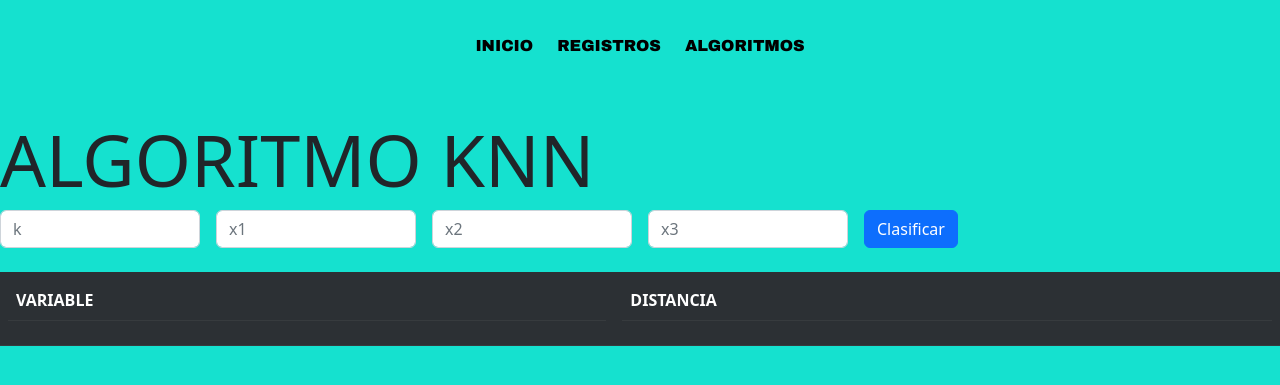
After one commit to JorheayUAEM/Examen-parcial, a Django app: page /KNN/ in a window 1280 px wide. The commit adds this page. Shown: the top 385 px of the page. Run offline with Django 4.2, Linux system fonts and the light colour scheme; lists and menus that the app fills with data are empty.

Commit message:
SEGUNDO PARCIAL

```diff
--- /dev/null
+++ b/blog/static/css/blog.css
@@ -0,0 +1,55 @@
+* {
+	margin:0px;
+	padding:0px;
+}
+
+#header {
+	margin:auto;
+	width:500px;
+	font-family:Arial, Helvetica, sans-serif;
+}
+
+
+ul, ol {
+	list-style:none;
+	justify-content: center;
+}
+
+.nav > li {
+	float:left;
+	justify-content: center;
+}
+
+.nav li a {
+	background-color:#15E1CF;
+	color:rgb(0, 0, 0);
+	text-decoration:none;
+	padding:10px 12px;
+	display:block;
+	font-family: "Arial Black";
+}
+
+.nav li a:hover {
+	background-color:#48C9B0;
+	font-family: "Arial Black";
+}
+
+.nav li ul {
+	justify-content: center;
+	display:none;
+	position:absolute;
+	min-width:140px;
+}
+
+.nav li:hover > ul {
+	display:block;
+}
+
+.nav li ul li {
+	position:relative;
+}
+
+.nav li ul li ul {
+	right:-140px;
+	top:0px;
+}
--- /dev/null
+++ b/blog/templates/blog/algoritmoKNN.html
@@ -0,0 +1,65 @@
+{% extends 'blog/index.html' %}
+
+{% block content %}
+<h1 class="display-2">ALGORITMO KNN</h1>
+
+    <form class="row gx-3 gy-2 align-items-center"  action="/KNN/" method="post">
+        {% csrf_token %}
+        <div class="col-sm-2">
+          <label class="visually-hidden" for="specificSizeInputName">Name</label>
+          <input type="text" class="form-control" name="k" id="specificSizeInputX" placeholder="k">
+        </div>
+        <div class="col-sm-2">
+          <label class="visually-hidden" for="specificSizeInputName">Name</label>
+          <input type="text" class="form-control" name="x1" id="specificSizeInputX" placeholder="x1">
+        </div>
+        <div class="col-sm-2">
+            <label class="visually-hidden" for="specificSizeInputName">Name</label>
+            <input type="text" class="form-control" name="x2" id="specificSizeInputY" placeholder="x2">
+          </div>
+        <div class="col-sm-2">
+            <label class="visually-hidden" for="specificSizeInputName">Name</label>
+            <input type="text" class="form-control" name="x3" id="specificSizeInputZ" placeholder="x3">
+        </div>
+        <div class="col-auto">
+          <button type="submit" class="btn btn-primary">Clasificar</button>
+        </div>
+    </form>
+    <br>
+    <table width="100%" border="0" cellpadding="8" cellspacing="0" class="table table-striped table-dark">
+      <tr>
+          <td>
+              <div align="center">
+                  <table width="80%" border="0" class="table table-striped table-dark">
+                      <tr>
+                          <th>VARIABLE</th>
+                      </tr>
+
+                      {% for i in letra %}
+                      <tr>
+
+                          <td>{{i}}</td>
+
+                      </tr>
+                      {% endfor %}
+                  </table>
+              </div>
+          </td>
+          <td>
+              <div align="center">
+                  <table class="table table-striped table-dark">
+                      <tr>
+                          <th>DISTANCIA</th>
+                      </tr>
+
+                      {% for val in number %}
+                      <tr>
+                          <td>{{val}}</td>
+                      </tr>
+                      {% endfor %}
+                  </table>
+              </div>
+          </td>
+      </tr>
+  </table>
+{% endblock %}
--- a/blog/templates/blog/index.html
+++ b/blog/templates/blog/index.html
@@ -1,4 +1,4 @@
-
+{% load static %}
 <!DOCTYPE html>
 <html>
     <head>
@@ -7,54 +7,32 @@
         <meta name="description" content="">
         <!-- CSS only -->
         <link href="https://cdn.jsdelivr.net/npm/bootstrap@5.2.1/dist/css/bootstrap.min.css" rel="stylesheet" integrity="sha384-iYQeCzEYFbKjA/T2uDLTpkwGzCiq6soy8tYaI1GyVh/UjpbCx/TYkiZhlZB6+fzT" crossorigin="anonymous">
+        <link rel="stylesheet" href="{% static 'css/blog.css' %}">
     </head>
 
     <body style="background-color:#15E1CF;">
+            <br>
+			<nav class="hijo">
+				<ul class="nav">
+					<li><a href="{% url 'inicio' %}">INICIO</a></li>
+					<li><a href="{% url 'registros' %}">REGISTROS</a></li>
+					<li><a href="">ALGORITMOS</a>
+						<ul>
+							<li><a href="{% url 'algoritmo_knn' %}">KNN</a></li>
+							<li><a href="{% url 'algoritmo_cbi' %}">CBI</a></li>
+							<li><a href="{% url 'algoritmo_regLog' %}">REGRESION LOGISTICA</a></li>
+						</ul>
+					</li>
+				</ul>
+			</nav>
 
-        <div align="center"><h1 class="display-3">REGISTROS</h1></div>
+        <br><br>
+        <div >
 
-        <table width="100%" border="0" cellpadding="8" cellspacing="0" class="table table-striped table-dark">
-            <tr>
-                <td>
-                    <div align="center">
-                        <table width="80%" border="0" class="table table-striped table-dark">
-                            <tr>
-                                <th>COLUMNA 1</th>
-                                <th>COLUMNA 2</th>
-                                <th>COLUMNA 3</th>
-                                <th>COLUMNA 4</th>
-                            </tr>
+            {% block content %}
+            {% endblock %}
 
-                            {% for valor in valores %}
-                            <tr>
-
-                                <td>{{valor.val1}}</td>
-                                <td>{{valor.val2}}</td>
-                                <td>{{valor.val3}}</td>
-                                <td>{{valor.val4}}</td>
-
-                            </tr>
-                            {% endfor %}
-                        </table>
-                    </div>
-                </td>
-                <td>
-                    <div align="center">
-                        <table class="table table-striped table-dark">
-                            <tr>
-                                <th>SUMA</th>
-                            </tr>
-
-                            {% for val in sumas %}
-                            <tr>
-                                <td>{{val}}</td>
-                            </tr>
-                            {% endfor %}
-                        </table>
-                    </div>
-                </td>
-            </tr>
-        </table>
+        </div>
 
     </body>
 </html>
--- a/blog/urls.py
+++ b/blog/urls.py
@@ -3,5 +3,10 @@ from . import views
 
 
 urlpatterns = [
-    re_path(r'^$', views.datos_list, name='index'),
+    re_path(r'^$', views.inicio, name='inicio'),
+    re_path(r'^registros/', views.datos_list, name='registros'),
+    re_path(r'^KNN/', views.buscar, name='algoritmo_knn'),
+    re_path(r'^CBI/', views.alg_cbi, name='algoritmo_cbi'),
+    re_path(r'^REGRESION/', views.regresionLog, name = 'algoritmo_regLog'),
+    re_path(r'^RESULTRL/', views.interpretar, name = 'result_regLog'),
 ]
--- a/blog/views.py
+++ b/blog/views.py
@@ -1,5 +1,9 @@
 from django.shortcuts import render
 from .models import genNum
+from django.http import HttpResponse
+import math
+from numpy import mean, var
+import numpy as np
 
 # Create your views here.
 def datos_list(request):
@@ -11,4 +15,188 @@ def datos_list(request):
         suma = post.val1 + post.val3 + post.val4
         sumas.append(suma)
     dic["sumas"] = sumas
-    return render(request, 'blog/index.html', dic)
+    return render(request, 'blog/registros.html', dic)
+
+
+def inicio(request):
+    return render(request, 'blog/inicio.html')
+
+
+# ALGORITMO KNN
+def algKNN_list(request):
+    return render(request, 'blog/algoritmoKNN.html')
+
+def buscar(request):
+    if request.method == 'GET':
+        return render(request, 'blog/algoritmoKNN.html', {})
+    else:
+
+        k = int(request.POST["k"])
+        x1 = int(request.POST["x1"])
+        x2 = int(request.POST["x2"])
+        x3 = int(request.POST["x3"])
+        db = genNum.objects.all()
+        distancia = []
+        for i in range(len(db)):
+            val = math.sqrt(((x1-db[i].val1)**2)+((x2-db[i].val3)**2)+((x3-db[i].val4)**2))
+            distancia.append((db[i].val2, val))
+        #cont = { 'dist': distancia}
+        dic = {}
+        letter = []
+        num = []
+        for i in distancia:
+            a, b = i
+            num.append(b)
+            letter.append(a)
+
+        dic["letra"] = letter
+        dic["number"] = num
+
+        listK= distancia[:k]
+        knn ={}
+        letras=[]
+        for i in listK:
+            if i[0] in letras:
+                knn[i[0]]+=1
+            else:
+                letras.append(i[0])
+                knn[i[0]]=1
+        #cont['knn']=knn
+        return render(request, 'blog/algoritmoKNN.html', dic)
+
+
+
+#BAYES
+def alg_cbi(request):
+    bd = list(genNum.objects.all())
+    new_bd = genNum.objects.values('val2','val1','val3','val4').order_by('val2')
+    letra=[]
+    bd_final={}
+    probabilidad=""
+    cont=0
+    for i in range(len(new_bd)):
+        if bd[i].val2 in letra:
+            cont+=1
+        else:
+            valor = genNum.objects.filter(val2=bd[i].val2)
+            letra.append(bd[i].val2)
+            suma_num1=[]
+            suma_num3=[]
+            suma_num4=[]
+            for j in list(valor):
+                suma_num1.append(j.val1)
+                suma_num3.append(j.val3)
+                suma_num4.append(j.val4)
+            media_num1=mean(suma_num1)
+            varianza_num1= 0.5
+            media_num3=mean(suma_num3)
+            varianza_num3=0.5
+            media_num4=mean(suma_num4)
+            varianza_num4=0.5
+            bd_final[bd[i].val2]=(media_num1,varianza_num1,media_num3,varianza_num3,media_num4,varianza_num4)
+    para_evidencia = {}
+    if request.method == 'POST':
+        x = int(request.POST['x'])
+        y = int(request.POST['y'])
+        z = int(request.POST['z'])
+        p_letra = 1/len(bd_final)
+        for l in range(len(bd_final)):
+            para_evidencia[letra[l]]= pre_posteriori(bd_final[letra[l]][0], bd_final[letra[l]][2], bd_final[letra[l]][4], bd_final[letra[l]][1], bd_final[letra[l]][3], bd_final[letra[l]][5],x,y,z)
+
+        evidcia = evidencia(para_evidencia,letra,p_letra)
+        probabilidad = post_posteriori(para_evidencia,evidcia,letra)
+        cont = {'letra': probabilidad}
+    else:
+        return render(request, 'blog/algCBI.html', {})
+    return render(request,'blog/algCBI.html', cont)
+
+def pre_posteriori(media1,media3,media4,var1,var2,var3,x,y,z):
+    p_num1 = (1/math.sqrt(2*math.pi*var1))* math.e*(pow(x-media1,2)/(2*var1))
+    p_num3 = (1/math.sqrt(2*math.pi*var2))* math.e*(pow(y-media3,2)/(2*var2))
+    p_num4 = (1/math.sqrt(2*math.pi*var3))* math.e*(pow(z-media4,2)/(2*var3))
+
+    return (p_num1,p_num3,p_num4)
+
+def post_posteriori(para_evidencia, evidencia,letras):
+    rel = {}
+    valores_rel =[]
+    letra=""
+    for i in range(len(para_evidencia)):
+        val = (para_evidencia[letras[i]][0]*para_evidencia[letras[i]][1]*para_evidencia[letras[i]][2]) / evidencia
+        rel[letras[i]]= val
+        valores_rel.append(val)
+    maximo = max(valores_rel)
+    keys = list(rel.keys())
+    for j in range(len(rel)):
+        if rel[letras[j]] == maximo:
+            letra = keys[j]
+    return letra
+def evidencia(para_evidencia,letras,p_letra):
+    rel=[]
+    for i in range(len(para_evidencia)):
+        rel.append(p_letra*para_evidencia[letras[i]][0]*para_evidencia[letras[i]][1]*para_evidencia[letras[i]][2])
+    resultado = sum(rel)
+    return resultado
+
+def calcular_varianza(arr, is_sample=False):
+    media = (sum(arr) / len(arr))
+    diff = [(v - media) for v in arr]
+    sqr_diff = [d**2 for d in diff]
+    sum__sqr_diff = sum(sqr_diff)
+
+    if is_sample == True:
+        variance = sum__sqr_diff/(len(arr)-1)
+    else:
+        variance = sum__sqr_diff/(len(arr)-1)
+    return variance
+
+
+
+#REGRESION LOG
+
+def regresionLog(request):
+    return render(request, 'blog/algoritmoRL.html')
+
+def interpretar(request):
+    if request.GET["x1"].isdigit() and request.GET["x2"].isdigit():
+        x = int(request.GET["x1"])
+        y = int(request.GET["x2"])
+        datos = genNum.objects.all()
+        b = calcConstante(datos)
+        resultado  = valorReferente(datos, x, y, b)
+        print(f"RESULT {resultado}")
+        return render(request, 'blog/ResultRL.html', {'consulta': resultado} )
+    else:
+        mensaje = "Te falto llenar o llenaste incorrectamente, recuerda que deben ser valores numericos"
+    return HttpResponse(mensaje)
+
+def valorReferente(datos, x1, x2, b):
+    a1 = 0
+    a2 = 0
+    caracter = ''
+    for i in datos:
+        a1 = i.val1
+        caracter = i.val2
+        a2 = i.val3
+        break
+    salida = 1/(1 + np.exp(-(a1*x1 + a2*x2 + b)))
+    if salida > 0.5:
+        respuesta = f'El caracter obtenido es: {caracter}'
+    else:
+        respuesta = f'No hay caracter que haya podido encontrar: {caracter}'
+    return respuesta
+
+def calcConstante(datos):
+    x = []
+    y = []
+    xCuadrada = 0
+    xy = 0
+    for i in datos:
+        xCuadrada = xCuadrada + i.val1**2
+        xy = xy + i.val1 * i .val3
+        x.append(i.val1)
+        y.append(i.val3)
+    xSum = sum(x)
+    ySum = sum(y)
+    constante = (xCuadrada*ySum - xy*xSum)/(datos.count()*xCuadrada-xSum**2)
+    return constante
```
Also changed, not shown: blog/templates/blog/ResultRL.html (added, +16 -0 lines), blog/templates/blog/algCBI.html (added, +31 -0 lines), blog/templates/blog/algoritmoRL.html (added, +21 -0 lines), blog/templates/blog/equalRL.html (added, +17 -0 lines), blog/templates/blog/inicio.html (added, +7 -0 lines), blog/templates/blog/registros.html (added, +49 -0 lines), 1 other file.
